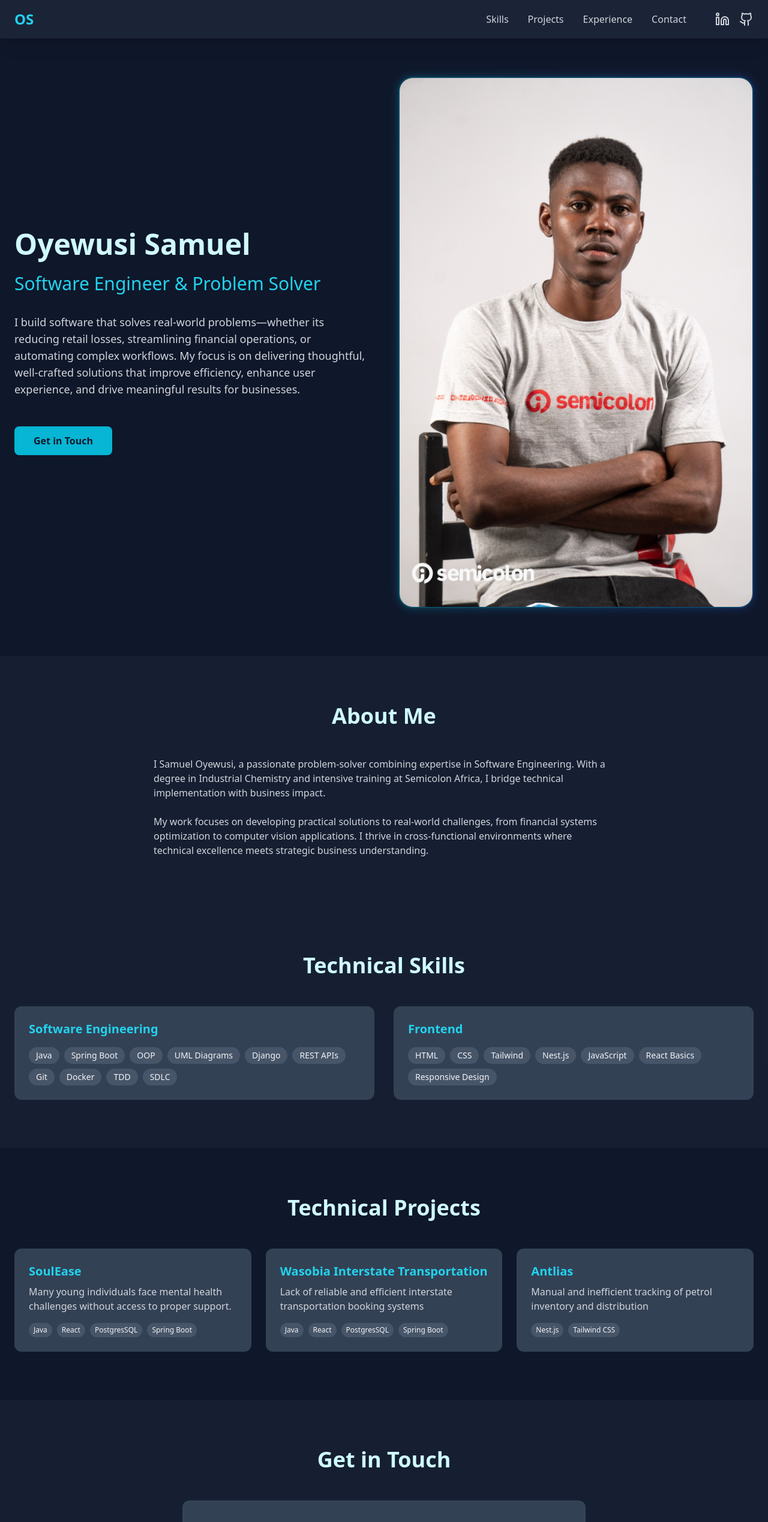
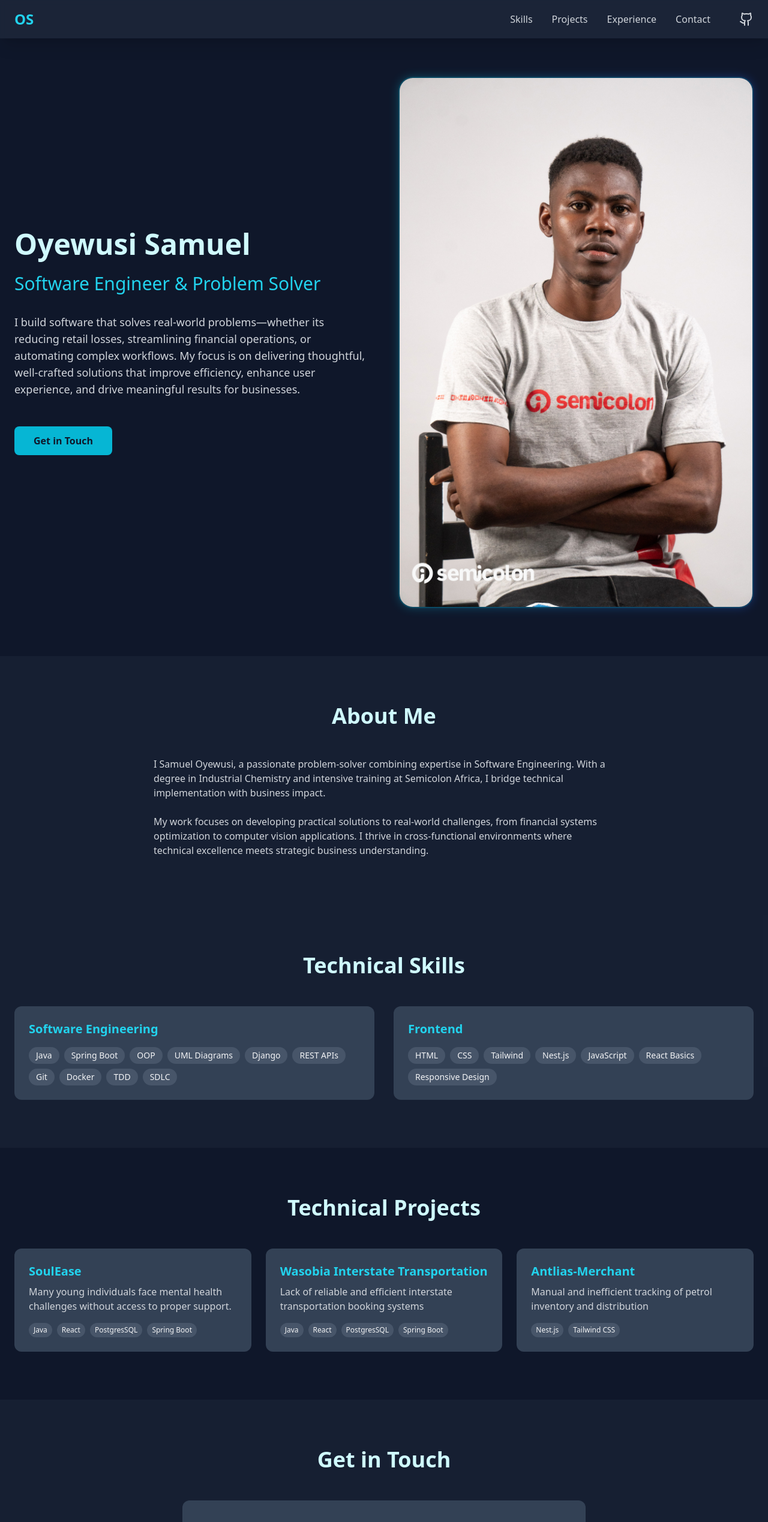
Before and after one commit to funso1234/MyPortfolio, a React (Vite) app: page / in a window 1280 px wide. Shown: the top 2538 px of the page at 60% size. Built offline with nearby package versions, Linux system fonts and the light colour scheme.

Commit message:
work in progress

```diff
--- a/src/components/Navigation.jsx
+++ b/src/components/Navigation.jsx
@@ -21,9 +21,9 @@ const Navigation = () => (
                         </a>
                     ))}
                     <div className="flex gap-4 ml-4">
-                        <a href="https://www.linkedin.com/in/shakira-hibatullahi-333126293/" target="_blank" rel="noopener noreferrer">
-                            <Linkedin className="w-6 h-6 hover:text-cyan-400" />
-                        </a>
+                        {/*<a href="https://www.linkedin.com/in/shakira-hibatullahi-333126293/" target="_blank" rel="noopener noreferrer">*/}
+                        {/*    <Linkedin className="w-6 h-6 hover:text-cyan-400" />*/}
+                        {/*</a>*/}
                         <a href="https://github.com/funso1234" target="_blank" rel="noopener noreferrer">
                             <Github className="w-6 h-6 hover:text-cyan-400" />
                         </a>
--- a/src/components/Projects.jsx
+++ b/src/components/Projects.jsx
@@ -23,7 +23,7 @@ const Projects = () => {
             details: "Designed responsive UI, implemented secure booking flow, and integrated real-time bus tracking via third-party APIs"
         },
         {
-            title: "Antlias",
+            title: "Antlias-Merchant",
             problem: "Manual and inefficient tracking of petrol inventory and distribution",
             solution: "Developed a web platform for real-time monitoring of fuel levels, deliveries, and consumption across stations",
             impact: "Increased operational transparency, reduced fuel losses, and improved delivery scheduling",
```
